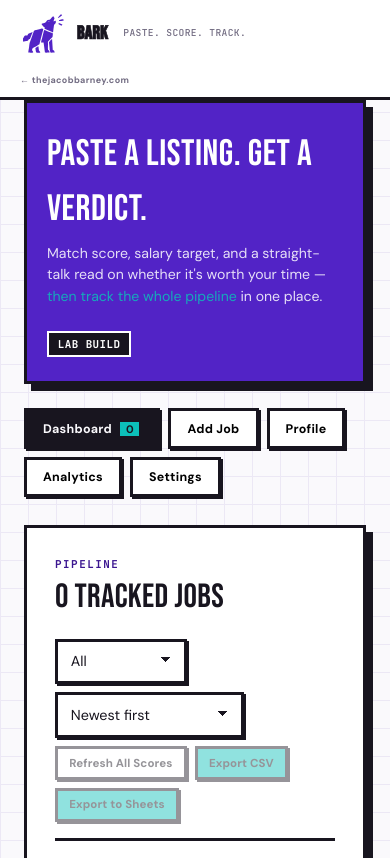
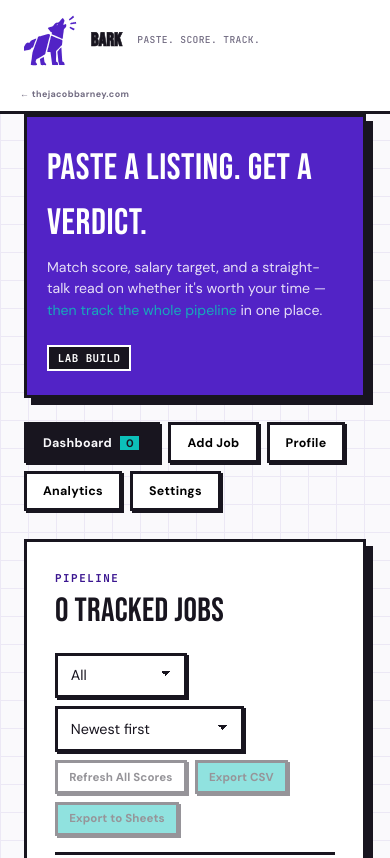
Before and after one commit to thejacobbarney/thejacobbarney.github.io, a plain HTML site: page bark/index.html in a window 390 px wide. Shown: the top 858 px of the page. Drawn offline with nearby package versions, Linux system fonts and the light colour scheme.

Commit message:
Bark: logo mark 30% bigger (#29)
64px -> 83px desktop, 48px -> 62px mobile.


Claude-Session: https://claude.ai/code/session_01L3DJhx6xuaiAfE3UCCyvrp

Co-authored-by: Claude <noreply@anthropic.com>

```diff
--- a/bark/index.html
+++ b/bark/index.html
@@ -69,7 +69,7 @@
     text-decoration:none;
   }
   .nb-logo-mark{
-    width:64px;height:64px;flex-shrink:0;
+    width:83px;height:83px;flex-shrink:0;
     display:block;
     object-fit:contain;
   }
@@ -313,7 +313,7 @@
       min-height:0;
       padding:0.6rem 1.25rem;
     }
-    .nb-logo-mark{width:48px;height:48px;}
+    .nb-logo-mark{width:62px;height:62px;}
     .nb-logo-word{font-size:1.15rem;}
     .nb-logo-sub{font-size:0.6rem;margin-left:0.4rem;}
     .nb-back{font-size:0.56rem;}
```
